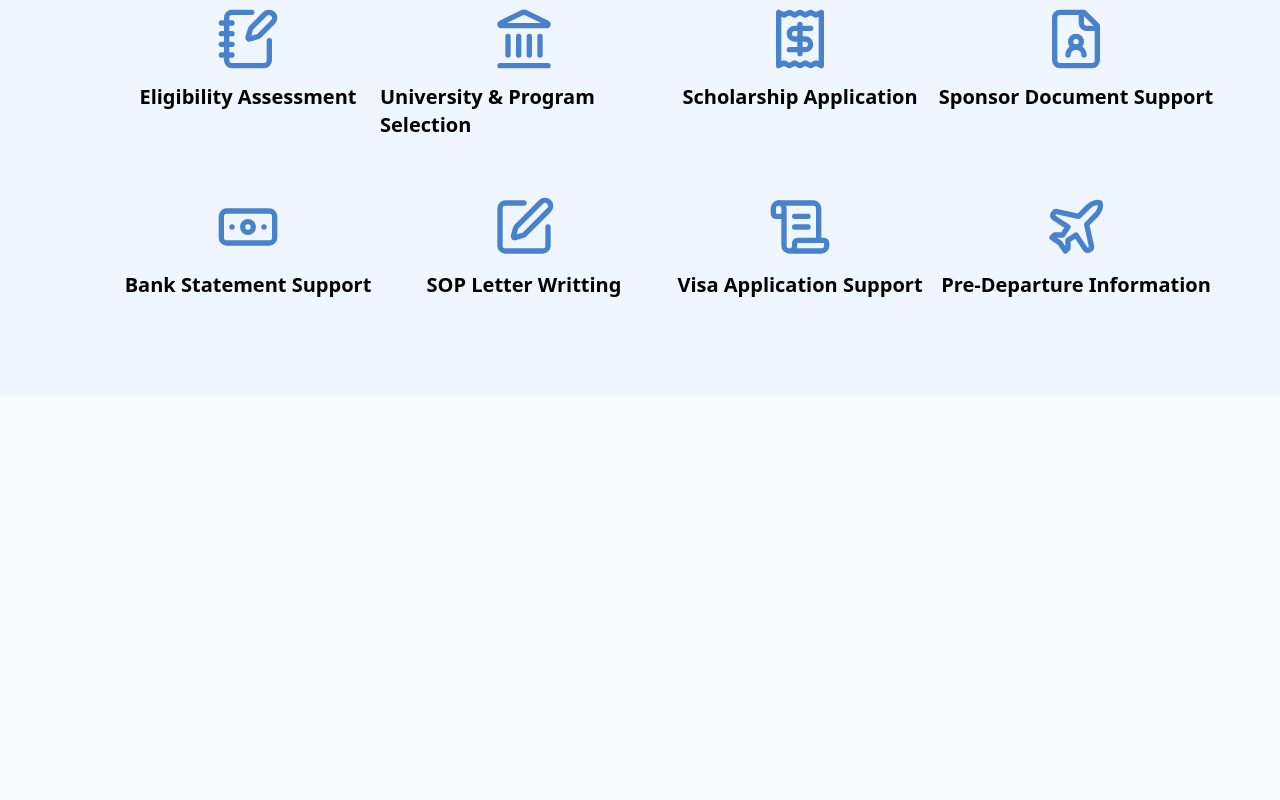
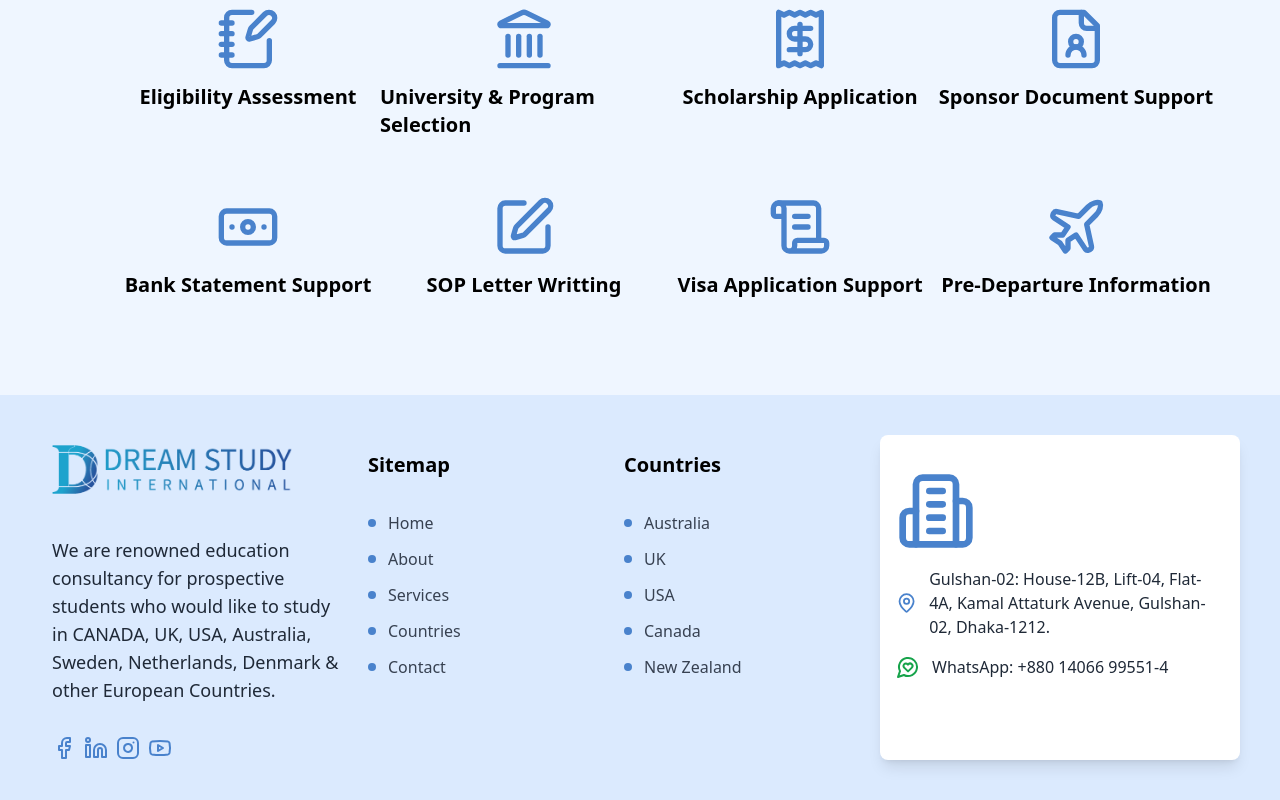
Before and after one commit to AkashSaha01/DreamStudyInternational, a React (Vite) app: page / in a window 1280 px wide. Shown: the part 1121-1921 px from the top of the page. Before the commit the page ends 1516 px from the top, so only its background shows below. Built offline with nearby package versions, Linux system fonts and the light colour scheme.

Commit message:
footer upper

```diff
--- a/src/App.jsx
+++ b/src/App.jsx
@@ -7,6 +7,7 @@ import {
   Receipt,
   ScrollText,
   SquarePen,
+  Building2,
 } from "lucide-react";
 import {
   Facebook,
@@ -14,13 +15,14 @@ import {
   Linkedin,
   Instagram,
   NotebookPen,
+  MessageCircleHeart,
 } from "lucide-react";
 
 import { Phone, Mail, MapPin } from "lucide-react";
 
 function App() {
   return (
-    <div className="m-0 p-0">
+    <div className="m-0 p-0 max-w-100">
       <div className="bg-primary px-10 m-0 w-full flex justify-between">
         <h2 className="text-white p-4 font-semibold">
           We're Leading Educational Consultancy in Bangladesh.
@@ -228,6 +230,91 @@ function App() {
           </div>
         </div>
       </div>
+
+      <div className="bg-blue-100 w-screen py-10 flex justify-between px-10 mx-auto">
+        <div className="flex flex-col gap-8 w-[26%] text-lg px-3">
+          <img src="/dsi-logo.png" className="w-60 h-auto"></img>
+          <h3>
+            We are renowned education consultancy for prospective students who
+            would like to study in CANADA, UK, USA, Australia, Sweden,
+            Netherlands, Denmark & other European Countries.
+          </h3>
+          <div className="flex gap-2 text-secondary">
+            <Facebook />
+            <Linkedin />
+            <Instagram />
+            <Youtube />
+          </div>
+        </div>
+        <div className="w-[20%] flex flex-col gap-8 py-4">
+          <h2 className="text-black font-bold  text-xl">Sitemap</h2>
+          <div>
+            <ul class="space-y-3">
+              <li class="flex items-center">
+                <div class="w-2 h-2 bg-secondary rounded-full mr-3"></div>
+                <span class="text-gray-700">Home</span>
+              </li>
+              <li class="flex items-center">
+                <div class="w-2 h-2 bg-secondary rounded-full mr-3"></div>
+                <span class="text-gray-700">About</span>
+              </li>
+              <li class="flex items-center">
+                <div class="w-2 h-2 bg-secondary rounded-full mr-3"></div>
+                <span class="text-gray-700">Services</span>
+              </li>
+              <li class="flex items-center">
+                <div class="w-2 h-2 bg-secondary rounded-full mr-3"></div>
+                <span class="text-gray-700">Countries</span>
+              </li>
+              <li class="flex items-center">
+                <div class="w-2 h-2 bg-secondary rounded-full mr-3"></div>
+                <span class="text-gray-700">Contact</span>
+              </li>
+            </ul>
+          </div>
+        </div>
+        <div className="w-[20%] flex flex-col gap-8 py-4">
+          <h2 className="text-black font-bold  text-xl">Countries</h2>
+          <div>
+            <ul class="space-y-3">
+              <li class="flex items-center">
+                <div class="w-2 h-2 bg-secondary rounded-full mr-3"></div>
+                <span class="text-gray-700">Australia</span>
+              </li>
+              <li class="flex items-center">
+                <div class="w-2 h-2 bg-secondary rounded-full mr-3"></div>
+                <span class="text-gray-700">UK</span>
+              </li>
+              <li class="flex items-center">
+                <div class="w-2 h-2 bg-secondary rounded-full mr-3"></div>
+                <span class="text-gray-700">USA</span>
+              </li>
+              <li class="flex items-center">
+                <div class="w-2 h-2 bg-secondary rounded-full mr-3"></div>
+                <span class="text-gray-700">Canada</span>
+              </li>
+              <li class="flex items-center">
+                <div class="w-2 h-2 bg-secondary rounded-full mr-3"></div>
+                <span class="text-gray-700">New Zealand</span>
+              </li>
+            </ul>
+          </div>
+        </div>
+        <div className="bg-white shadow-lg rounded-lg py-4 w-[30%]">
+          <div className="flex flex-col gap-4 px-4 py-5">
+            <Building2 className="text-secondary w-20  h-auto" />
+            <div className="flex justify-start gap-3">
+              <MapPin className="text-secondary w-12 h-auto" />
+              Gulshan-02: House-12B, Lift-04, Flat-4A, Kamal Attaturk Avenue,
+              Gulshan-02, Dhaka-1212.
+            </div>
+            <div className="flex justify-start gap-3">
+              <MessageCircleHeart className="text-green-600 w-08 h-auto" />
+              WhatsApp: +880 14066 99551-4
+            </div>
+          </div>
+        </div>
+      </div>
     </div>
   );
 }
```
